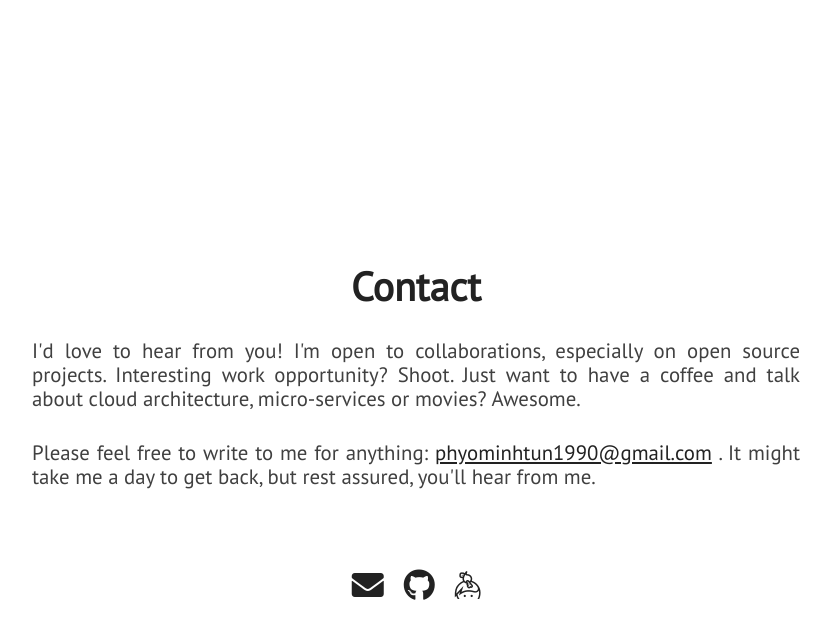
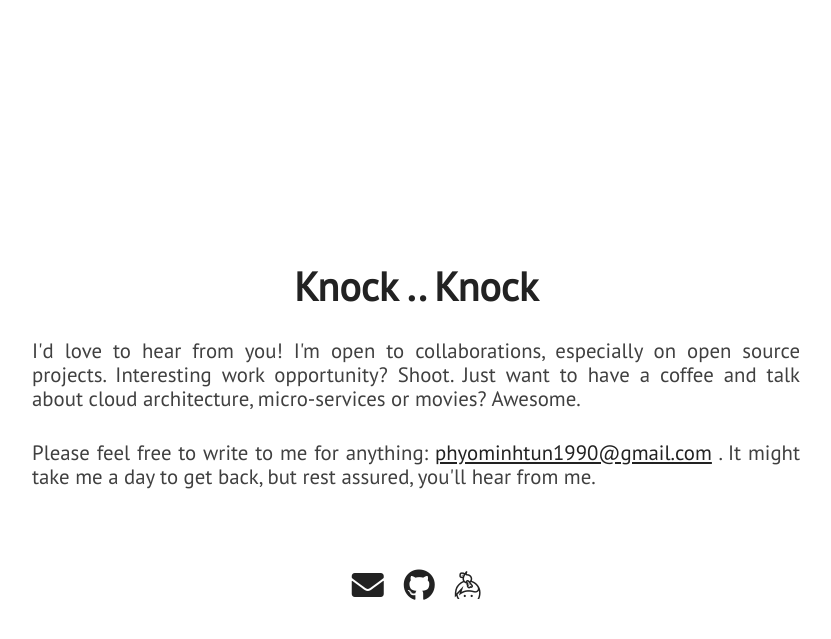
Before and after one commit to josephphyo/josephphyo.github.io, a Jekyll site: the page built from index.html, in a window 1280 px wide and 900 px high, scrolled down 5419 px. Shown: the top 639 px of the window, without its empty margins (224-1055 px from the left). Built offline with Jekyll 4.4.1, drawn with Linux system fonts in a browser that asks for light colours; nearby versions of some CDN libraries.

Commit message:
First Commit

```diff
--- a/_includes/extra.html
+++ b/_includes/extra.html
@@ -1,7 +1,7 @@
 <div class="section-wrapper">
     <section class="section extra" id="extra">
         <div>
-            <div class="section-heading" id="chat-text">Contact</div>
+            <div class="section-heading" id="chat-text">Knock .. Knock</div>
             <p class="paragraph-text justify-text">
                 I'd love to hear from you! I'm open to collaborations, especially on open source projects. Interesting work opportunity? Shoot. Just want to have a coffee and talk about cloud architecture, micro-services or movies? Awesome.
             </p>
```
